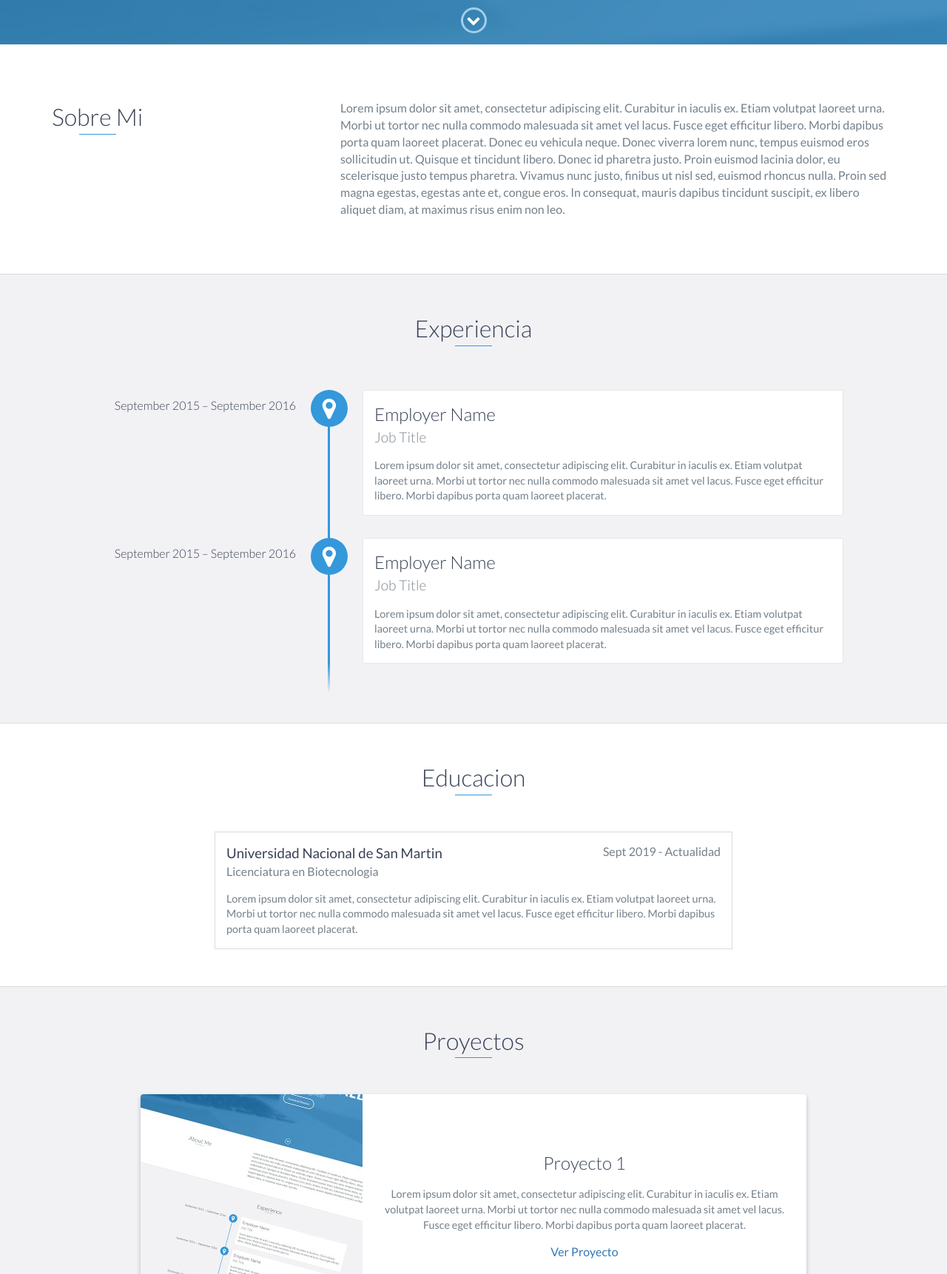
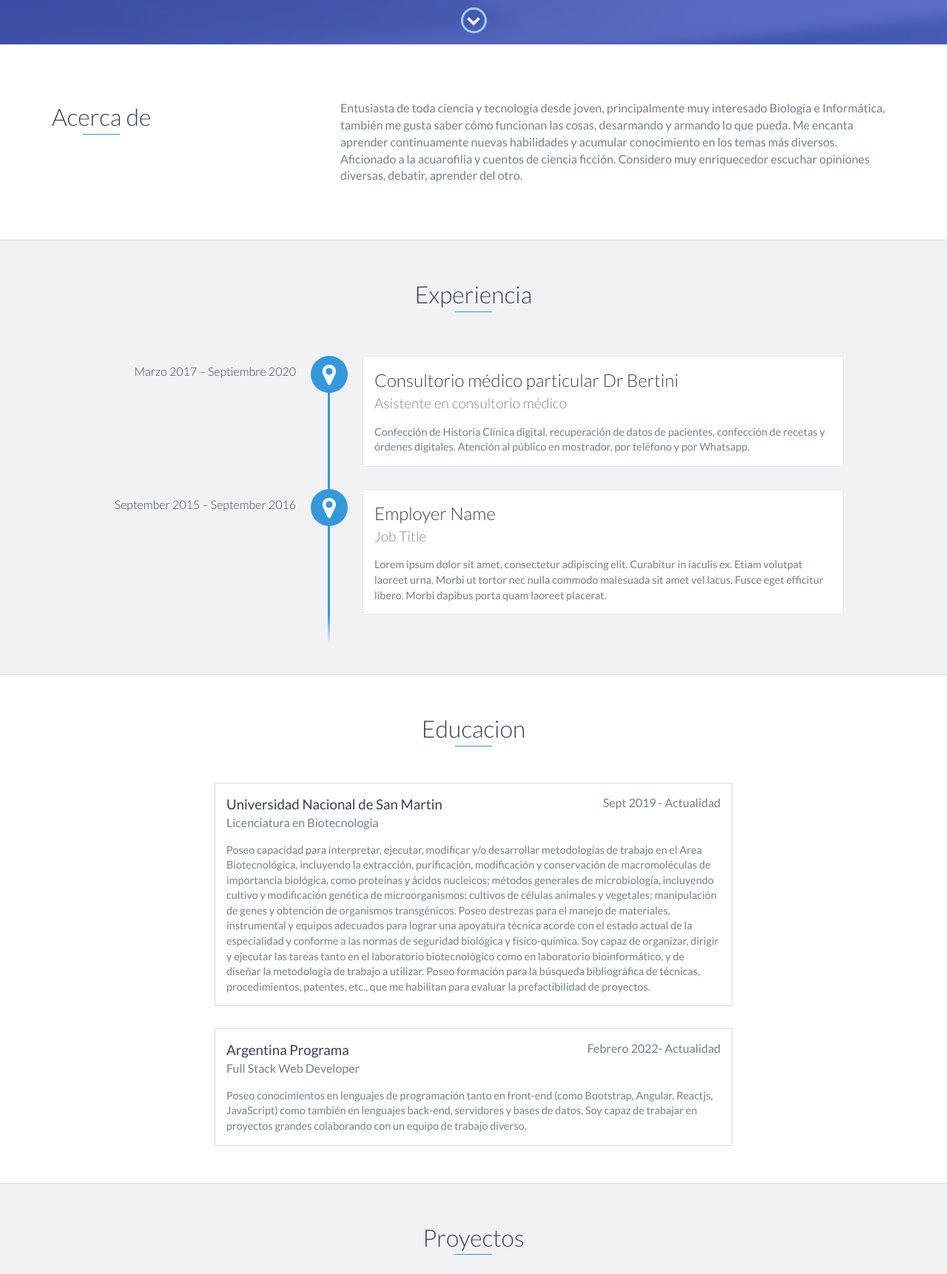
Before and after one commit to jdeiloff/Portfolio, a website: page index.html in a window 1280 px wide. Shown: the part 740-2462 px from the top of the page at 74% size. Drawn offline with nearby package versions, Linux system fonts and the light colour scheme.

Commit message:
Modificacion de datos de portafolio

```diff
--- a/index.html
+++ b/index.html
@@ -49,7 +49,7 @@
     <div id="lead">
         <div id="lead-content">
             <h1>Jonathan A. Deiloff</h1>
-            <h2>Desarrollador Full Stack Junior</h2>
+            <h2>Desarrollador Web Full Stack Junior</h2>
             <a href="#" class="btn-rounded-white">Descargar CV</a>
         </div>
         <!-- End #lead-content -->
@@ -69,13 +69,12 @@
         <div class="container">
             <div class="row">
                 <div class="col-md-4">
-                    <h2 class="heading">Sobre Mi</h2>
+                    <h2 class="heading">Acerca de</h2>
                 </div>
                 <div class="col-md-8">
                     <p>
-                        Lorem ipsum dolor sit amet, consectetur adipiscing elit. Curabitur in iaculis ex. Etiam volutpat laoreet urna. Morbi ut tortor nec nulla commodo malesuada sit amet vel lacus. Fusce eget efficitur libero. Morbi dapibus porta quam laoreet placerat. Donec
-                        eu vehicula neque. Donec viverra lorem nunc, tempus euismod eros sollicitudin ut. Quisque et tincidunt libero. Donec id pharetra justo. Proin euismod lacinia dolor, eu scelerisque justo tempus pharetra. Vivamus nunc justo, finibus
-                        ut nisl sed, euismod rhoncus nulla. Proin sed magna egestas, egestas ante et, congue eros. In consequat, mauris dapibus tincidunt suscipit, ex libero aliquet diam, at maximus risus enim non leo.
+                        Entusiasta de toda ciencia y tecnología desde joven, principalmente muy interesado Biología e Informática, también me gusta saber cómo funcionan las cosas, desarmando y armando lo que pueda. Me encanta aprender continuamente nuevas habilidades y acumular conocimiento en los temas más diversos. Aficionado a la acuarofilia y cuentos de ciencia ficción.
+                        Considero muy enriquecedor escuchar opiniones diversas, debatir, aprender del otro.
                     </p>
                 </div>
             </div>
@@ -86,11 +85,11 @@
     <div id="experience" class="background-alt">
         <h2 class="heading">Experiencia</h2>
         <div id="experience-timeline">
-            <div data-date="September 2015 – September 2016">
-                <h3>Employer Name</h3>
-                <h4>Job Title</h4>
+            <div data-date="Marzo 2017 – Septiembre 2020">
+                <h3>Consultorio médico particular Dr Bertini</h3>
+                <h4>Asistente en consultorio médico</h4>
                 <p>
-                    Lorem ipsum dolor sit amet, consectetur adipiscing elit. Curabitur in iaculis ex. Etiam volutpat laoreet urna. Morbi ut tortor nec nulla commodo malesuada sit amet vel lacus. Fusce eget efficitur libero. Morbi dapibus porta quam laoreet placerat.
+                    Confección de Historia Clínica digital, recuperación de datos de pacientes, confección de recetas y órdenes digitales. Atención al público en mostrador, por teléfono y por Whatsapp.
                 </p>
             </div>
 
@@ -113,9 +112,22 @@
             <span class="education-date">Sept 2019 - Actualidad</span>
             <h4>Licenciatura en Biotecnologia</h4>
             <p>
-                Lorem ipsum dolor sit amet, consectetur adipiscing elit. Curabitur in iaculis ex. Etiam volutpat laoreet urna. Morbi ut tortor nec nulla commodo malesuada sit amet vel lacus. Fusce eget efficitur libero. Morbi dapibus porta quam laoreet placerat.
+                Poseo capacidad para interpretar, ejecutar, modificar y/o desarrollar metodologías de trabajo en el Area Biotecnológica, incluyendo la extracción, purificación, modificación y conservación de macromoléculas de importancia biológica, como proteínas y ácidos nucleicos; métodos generales de microbiología, incluyendo cultivo y modificación genética de microorganismos; cultivos de células animales y vegetales; manipulación de genes y obtención de organismos transgénicos.
+Poseo destrezas para el manejo de materiales, instrumental y equipos adecuados para lograr una apoyatura técnica acorde con el estado actual de la especialidad y conforme a las normas de seguridad biológica y físico-química.
+Soy capaz de organizar, dirigir y ejecutar las tareas tanto en el laboratorio biotecnológico como en laboratorio bioinformático, y de diseñar la metodología de trabajo a utilizar.
+Poseo formación para la búsqueda bibliográfica de técnicas, procedimientos, patentes, etc., que me habilitan para evaluar la prefactibilidad de proyectos.
             </p>
         </div>
+        <div class="education-block">
+            <h3>Argentina Programa</h3>
+            <span class="education-date">Febrero 2022- Actualidad</span>
+            <h4>Full Stack Web Developer</h4>
+            <p>
+                Poseo conocimientos en lenguajes de programación tanto en front-end (como Bootstrap, Angular, Reactjs, JavaScript) como también en lenguajes back-end, servidores y bases de datos.
+                Soy capaz de trabajar en proyectos grandes colaborando con un equipo de trabajo diverso.
+            </p>
+        </div>
+
         <!-- End .education-block -->
 
     </div>
@@ -207,23 +219,18 @@
                 <div class="col-sm-5 social">
                     <ul>
                         <li>
-                            <a href="https://github.com/" target="_blank"><i class="fa fa-github" aria-hidden="true"></i></a>
+                            <a href="https://github.com/jdeiloff" target="_blank"><i class="fa fa-github " aria-hidden="true "></i></a>
                         </li>
                         <li>
-                            <a href="https://stackoverflow.com/" target="_blank"><i class="fa fa-stack-overflow" aria-hidden="true"></i></a>
+                            <a href="https://stackoverflow.com/ " target="_blank "><i class="fa fa-stack-overflow " aria-hidden="true "></i></a>
                         </li>
                         <li>
-                            <a href="https://linkedin.com/" target="_blank"><i class="fa fa-linkedin" aria-hidden="true"></i></a>
+                            <a href="https://www.linkedin.com/in/jonathan-deiloff-079a71233/ " target="_blank "><i class="fa fa-linkedin " aria-hidden="true "></i></a>
                         </li>
                         <li>
-                            <a href="https://www.facebook.com/" target="_blank"><i class="fa fa-facebook" aria-hidden="true"></i></a>
+                            <a href="https://www.facebook.com/jonathanalejandro.deiloff " target="_blank "><i class="fa fa-facebook " aria-hidden="true "></i></a>
                         </li>
                         <li>
-                            <a href="https://twitter.com/" target="_blank"><i class="fa fa-twitter" aria-hidden="true"></i></a>
-                        </li>
-                        <li>
-                            <a href="https://plus.google.com/" target="_blank"><i class="fa fa-google-plus" aria-hidden="true"></i></a>
-                        </li>
                     </ul>
                 </div>
             </div>
@@ -231,8 +238,8 @@
     </footer>
     <!-- End footer -->
 
-    <script src="https://ajax.googleapis.com/ajax/libs/jquery/1.12.4/jquery.min.js"></script>
-    <script src="js/scripts.min.js"></script>
+    <script src="https://ajax.googleapis.com/ajax/libs/jquery/1.12.4/jquery.min.js "></script>
+    <script src="js/scripts.min.js "></script>
 </body>
 
 </html>
--- a/scss/styles.scss
+++ b/scss/styles.scss
@@ -10,6 +10,8 @@
     that don't come from third party libraries. This file gets compiled using
     Gulp and send to the /css folder which is then loaded on the page.
 */
+
+
 /*
     File Contents:
 
@@ -27,6 +29,7 @@
         12. Media Queries
 */
 
+
 /*
     ------------------------
     ----- 1. Variables -----
@@ -34,16 +37,13 @@
 */
 
 // Define base and accent colors
-$base-color: #3498db;
+$base-color: #a20328;
 $base-color-hover: darken($base-color, 10%);
-
 // Define background colors
 $background: #fff;
 $background-alt: #f2f2f5;
-
 // Define border colors
 $border: #dcd9d9;
-
 // Define text colors
 $heading: #374054;
 $text: #74808a;
@@ -62,21 +62,19 @@ $text: #74808a;
     &::-webkit-input-placeholder {
         @content;
     }
-
     &:-moz-placeholder {
         @content;
         opacity: 1;
     }
-
     &::-moz-placeholder {
         @content;
         opacity: 1;
     }
-
     &:-ms-input-placeholder {
         @content;
     }
 }
+
 
 /*
     ----------------------------
@@ -87,7 +85,6 @@ $text: #74808a;
 body {
     font-family: 'Lato', sans-serif;
     font-size: 16px;
-
     &.active {
         overflow: hidden;
         z-index: -1;
@@ -97,12 +94,11 @@ body {
 // No JS styles
 .no-js {
     #experience-timeline {
-        > div {
+        >div {
             background: $background;
             padding: 10px;
             margin-bottom: 10px;
             border: 1px solid $border;
-
             h3 {
                 font-size: 1.5em;
                 font-weight: 300;
@@ -110,22 +106,20 @@ body {
                 display: inline-block;
                 margin: 0;
             }
-
             h4 {
                 font-size: 1.2em;
                 font-weight: 300;
                 color: #7e8890;
                 margin: 0 0 15px 0;
             }
-
             p {
                 color: $text;
                 font-size: 0.9em;
                 margin: 0;
             }
         }
-
-        &:before, &:after {
+        &:before,
+        &:after {
             content: none;
         }
     }
@@ -151,7 +145,6 @@ header {
     animation-iteration-count: 1;
     animation-timing-function: ease;
     animation-duration: 0.75s;
-
     ul {
         display: inline-block;
         background: $background;
@@ -161,33 +154,27 @@ header {
         border-bottom-right-radius: 4px;
         border-bottom-left-radius: 4px;
     }
-
     li {
         display: inline-block;
     }
-
     a {
         display: block;
         color: $base-color;
         padding: 10px;
-
         &:hover {
             color: $base-color-hover;
             text-decoration: none;
             background: #eee;
             border-radius: 4px;
         }
-
         &:focus {
             color: $base-color;
             text-decoration: none;
         }
     }
-
     &.active {
         display: block;
     }
-
     &.sticky {
         position: fixed;
         z-index: 999;
@@ -224,12 +211,10 @@ header {
     padding-top: 10px;
     cursor: pointer;
     color: $base-color;
-
     span {
         font-size: 0.5em;
         text-transform: uppercase;
     }
-
     i {
         vertical-align: middle;
     }
@@ -241,7 +226,6 @@ footer {
 
 .copyright {
     padding-top: 20px;
-
     p {
         margin: 0;
         color: $text;
@@ -250,7 +234,6 @@ footer {
 
 .top {
     text-align: center;
-
     span {
         cursor: pointer;
         display: block;
@@ -259,9 +242,8 @@ footer {
         height: 35px;
         border-radius: 50%;
         border: 3px solid lighten($text, 25%);
-        text-align:center;
+        text-align: center;
     }
-
     i {
         color: $text;
     }
@@ -269,23 +251,19 @@ footer {
 
 .social {
     text-align: right;
-
     ul {
         margin: 5px 0 0 0;
         padding: 0;
     }
-
     li {
         display: inline-block;
         font-size: 1.25em;
         list-style: none;
     }
-
     a {
         display: block;
         color: $text;
         padding: 10px;
-
         &:hover {
             color: $base-color;
         }
@@ -299,7 +277,6 @@ footer {
     border: 3px solid #fff;
     border-radius: 30px;
     @include transition();
-
     &:hover {
         color: $base-color;
         background: #fff;
@@ -308,11 +285,11 @@ footer {
 }
 
 .shadow {
-    box-shadow: 0 1px 3px rgba(0,0,0,0.12), 0 1px 2px rgba(0,0,0,0.24);
+    box-shadow: 0 1px 3px rgba(0, 0, 0, 0.12), 0 1px 2px rgba(0, 0, 0, 0.24);
 }
 
 .shadow-large {
-    box-shadow: 0 3px 6px rgba(0,0,0,0.08), 0 3px 6px rgba(0,0,0,0.15);
+    box-shadow: 0 3px 6px rgba(0, 0, 0, 0.08), 0 3px 6px rgba(0, 0, 0, 0.15);
 }
 
 .heading {
@@ -321,7 +298,6 @@ footer {
     font-size: 2em;
     font-weight: 300;
     margin: 0 0 30px 0;
-
     &:after {
         position: absolute;
         content: '';
@@ -338,6 +314,7 @@ footer {
 .background-alt {
     background: $background-alt;
 }
+
 
 /*
     --------------------------
@@ -363,11 +340,10 @@ footer {
     left: 50%;
     transform: translate(-50%, -50%);
     text-align: center;
-
-    h1, h2 {
+    h1,
+    h2 {
         margin: 0;
     }
-
     h1 {
         color: #fff;
         font-weight: 900;
@@ -376,7 +352,6 @@ footer {
         letter-spacing: 0.05em;
         line-height: 0.9em;
     }
-
     h2 {
         color: lighten($base-color, 25%);
         font-weight: 500;
@@ -406,7 +381,6 @@ footer {
     z-index: 10;
     bottom: 15px;
     color: #fff;
-
     span {
         cursor: pointer;
         display: block;
@@ -415,13 +389,13 @@ footer {
         height: 35px;
         border-radius: 50%;
         border: 3px solid lighten($base-color, 25%);
-        text-align:center;
+        text-align: center;
     }
-
     i {
         animation: pulsate 1.5s ease;
         animation-iteration-count: infinite;
-        padding-top: 5px;;
+        padding-top: 5px;
+        ;
     }
 }
 
@@ -429,15 +403,14 @@ footer {
     0% {
         transform: scale(1, 1);
     }
-
     50% {
         transform: scale(1.2, 1.2);
     }
-
     100% {
         transform: scale(1, 1);
     }
 }
+
 
 /*
     ---------------------------
@@ -448,16 +421,15 @@ footer {
 #about {
     padding: 75px 15px;
     border-bottom: 1px solid $border;
-
     h2 {
         color: $heading;
     }
-
     p {
         color: $text;
         margin: 0;
     }
 }
+
 
 /*
     --------------------------------
@@ -469,7 +441,6 @@ footer {
     padding: 50px 15px;
     text-align: center;
     border-bottom: 1px solid $border;
-
     h2 {
         color: $heading;
     }
@@ -479,7 +450,6 @@ footer {
     margin: 30px auto 0 auto;
     position: relative;
     max-width: 1000px;
-
     &:before {
         position: absolute;
         content: '';
@@ -492,7 +462,6 @@ footer {
         background: $base-color;
         z-index: 0;
     }
-
     &:after {
         position: absolute;
         content: '';
@@ -512,7 +481,6 @@ footer {
     padding: 15px;
     border-radius: 3px;
     text-align: left;
-
     h3 {
         font-size: 1.5em;
         font-weight: 300;
@@ -520,14 +488,12 @@ footer {
         display: inline-block;
         margin: 0;
     }
-
     h4 {
         font-size: 1.2em;
         font-weight: 300;
         color: #7e8890;
         margin: 0 0 15px 0;
     }
-
     p {
         color: $text;
         font-size: 0.9em;
@@ -552,7 +518,6 @@ footer {
     float: left;
     z-index: 99;
     margin-left: 280px;
-
     i {
         display: block;
         font-size: 2em;
@@ -570,6 +535,7 @@ footer {
     color: #374054;
 }
 
+
 /*
     -------------------------------
     ----- 7. Education Styles -----
@@ -580,7 +546,6 @@ footer {
     padding: 50px 15px 20px 15px;
     border-bottom: 1px solid $border;
     text-align: center;
-
     h2 {
         color: $heading;
         margin-bottom: 50px;
@@ -593,36 +558,33 @@ footer {
     padding: 15px;
     border: 1px solid $border;
     text-align: left;
-
     h3 {
         font-weight: 500;
         float: left;
         margin: 0;
         color: $heading;
     }
-
     span {
         color: $text;
         float: right;
     }
-
     h4 {
         color: $text;
         clear: both;
         font-weight: 500;
         margin: 0 0 15px 0;
     }
-
-    p, ul {
+    p,
+    ul {
         margin: 0;
         color: $text;
         font-size: 0.9em;
     }
-
     ul {
         padding: 0 0 0 15px;
     }
 }
+
 
 /*
     -------------------------------
@@ -634,7 +596,6 @@ footer {
     padding: 50px 15px;
     border-bottom: 1px solid $border;
     text-align: center;
-
     h2 {
         color: $heading;
         margin-bottom: 50px;
@@ -660,14 +621,12 @@ footer {
     transform: translateY(-50%);
     margin-left: 300px;
     padding: 15px;
-
     h3 {
         font-size: 1.5em;
         font-weight: 300;
         color: $heading;
         margin: 0 0 15px 0;
     }
-
     p {
         color: $text;
         margin: 0 0 15px 0;
@@ -688,6 +647,7 @@ footer {
     display: none;
 }
 
+
 /*
     -------------------------------
     ----- 9. Skills Styles -----
@@ -697,19 +657,16 @@ footer {
 #skills {
     padding: 50px 15px;
     text-align: center;
-
     h2 {
         color: $heading;
         margin-bottom: 50px;
     }
-
     ul {
         display: block;
         margin: 0 auto;
         padding: 0;
         max-width: 800px;
     }
-
     li {
         display: inline-block;
         margin: 7px;
@@ -722,6 +679,7 @@ footer {
     }
 }
 
+
 /*
     -------------------------------
     ----- 10. Contact Styles -----
@@ -732,7 +690,6 @@ footer {
     padding: 50px 15px;
     background: $base-color;
     text-align: center;
-
     h2 {
         margin: 0 0 15px 0;
         color: #fff;
@@ -743,8 +700,8 @@ footer {
 #contact-form {
     max-width: 500px;
     margin: 0 auto;
-
-    input, textarea {
+    input,
+    textarea {
         display: block;
         width: 100%;
         padding: 10px;
@@ -757,18 +714,15 @@ footer {
         @include placeholder {
             color: #fff;
         }
-
         &:focus {
             outline: none;
             background: darken($base-color, 25%);
         }
     }
-
     textarea {
         height: 150px;
         resize: none;
     }
-
     button {
         display: block;
         width: 100%;
@@ -778,14 +732,14 @@ footer {
         border: none;
         color: $base-color;
         font-weight: 700;
-        box-shadow: 0 1px 3px rgba(0,0,0,0.12), 0 1px 2px rgba(0,0,0,0.24);
+        box-shadow: 0 1px 3px rgba(0, 0, 0, 0.12), 0 1px 2px rgba(0, 0, 0, 0.24);
         @include transition();
-
         &:hover {
-            box-shadow: 0 10px 20px rgba(0,0,0,0.19), 0 6px 6px rgba(0,0,0,0.23);
+            box-shadow: 0 10px 20px rgba(0, 0, 0, 0.19), 0 6px 6px rgba(0, 0, 0, 0.23);
         }
     }
 }
+
 
 /*
     ---------------------------------------
@@ -797,7 +751,6 @@ footer {
     padding: 50px 15px;
     text-align: center;
     border-top: 1px solid $border;
-
     h2 {
         color: $heading;
     }
@@ -810,30 +763,28 @@ footer {
     border: 1px solid $border;
     background: #fff;
     text-align: left;
-
     h3 {
         font-weight: 500;
         margin: 0 0 15px 0;
         color: $heading;
     }
-
     h4 {
         color: $text;
         clear: both;
         font-weight: 500;
         margin: 0 0 15px 0;
     }
-
-    p, ul {
+    p,
+    ul {
         margin: 0 0 15px 0;
         color: $text;
         font-size: 0.9em;
     }
-
     ul {
         padding: 0 0 0 15px;
     }
 }
+
 
 /*
     -----------------------------
@@ -843,14 +794,12 @@ footer {
 
 // Collapse timeline
 @media only screen and (max-width: 750px) {
-
     #experience-timeline {
-        &:before, &:after {
+        &:before,
+        &:after {
             left: 23px;
         }
-
     }
-
     .vtimeline-date {
         width: auto;
         text-align: left;
@@ -859,55 +808,44 @@ footer {
         display: block;
         margin-left: 70px;
     }
-
     .vtimeline-icon {
         margin-left: 0;
     }
-
     .vtimeline-content {
         margin-left: 70px;
     }
-
 }
 
 // Medium Devices
-@media only screen and (max-width : 992px) {
-
+@media only screen and (max-width: 992px) {
     #lead {
         height: auto;
         min-height: auto;
         max-height: auto;
         padding: 100px 15px;
     }
-
     #lead-content {
         position: relative;
         transform: none;
         left: auto;
         top: auto;
-
         h1 {
             font-size: 3em;
         }
-
         h2 {
             font-size: 1.75em;
         }
     }
-
     #about {
         text-align: center;
-
         p {
             text-align: left;
         }
     }
-
 }
 
 // Small Devices
-@media only screen and (max-width : 768px) {
-
+@media only screen and (max-width: 768px) {
     header {
         position: fixed;
         display: none;
@@ -916,52 +854,44 @@ footer {
         bottom: 0;
         height: 100%;
     }
-
-    #mobile-menu-open, #mobile-menu-close {
+    #mobile-menu-open,
+    #mobile-menu-close {
         display: block;
     }
-
     #menu {
         height: 100%;
         overflow-y: auto;
         box-shadow: none;
         border-radius: 0;
         width: 100%;
-
         li {
             display: block;
             margin-bottom: 10px;
         }
     }
-
     #lead-content {
         h1 {
             font-size: 2em;
         }
-
         h2 {
             font-size: 1.3em;
         }
-
         a {
             padding: 10px 20px;
         }
     }
-
     #lead-down {
         display: none;
     }
-
     .education-block {
-        h3, span {
+        h3,
+        span {
             float: none;
         }
     }
-
     .project-image {
         display: none;
     }
-
     .project-info {
         position: relative;
         margin: 0;
@@ -969,33 +899,26 @@ footer {
         top: auto;
         transform: none;
     }
-
     footer {
         text-align: center;
     }
-
     .social {
         text-align: center;
     }
-
 }
 
 // Extra Small Devices
-@media only screen and (max-width : 480px) {
-
+@media only screen and (max-width: 480px) {
     #lead-content {
         h1 {
             font-size: 1.5em;
         }
-
         h2 {
             font-size: 1em;
         }
-
         a {
             font-size: 0.9em;
             padding: 5px 10px;
         }
     }
-
 }
```
Also changed, not shown: css/styles.css, 1 other file. Lines whose indentation alone changed are shown as unchanged.
